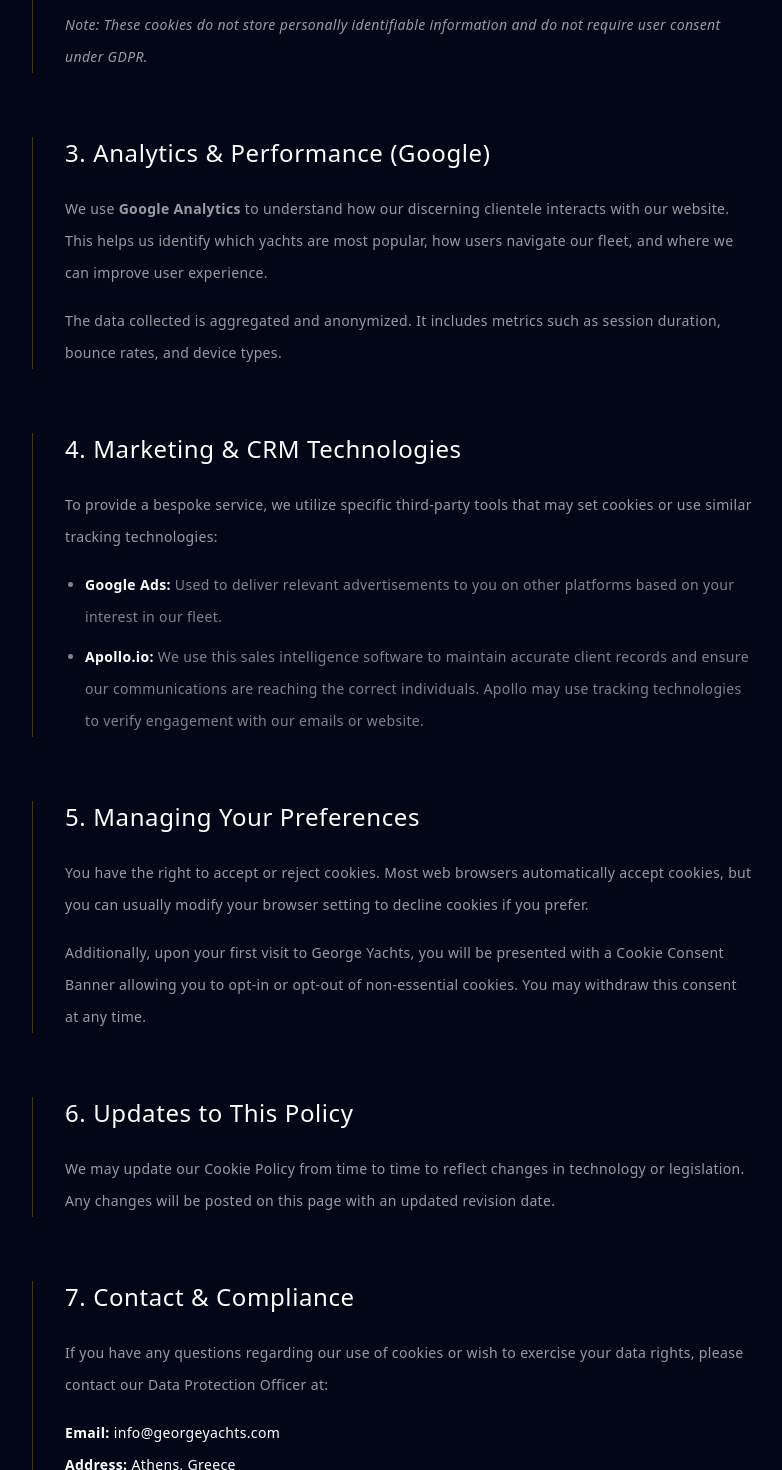
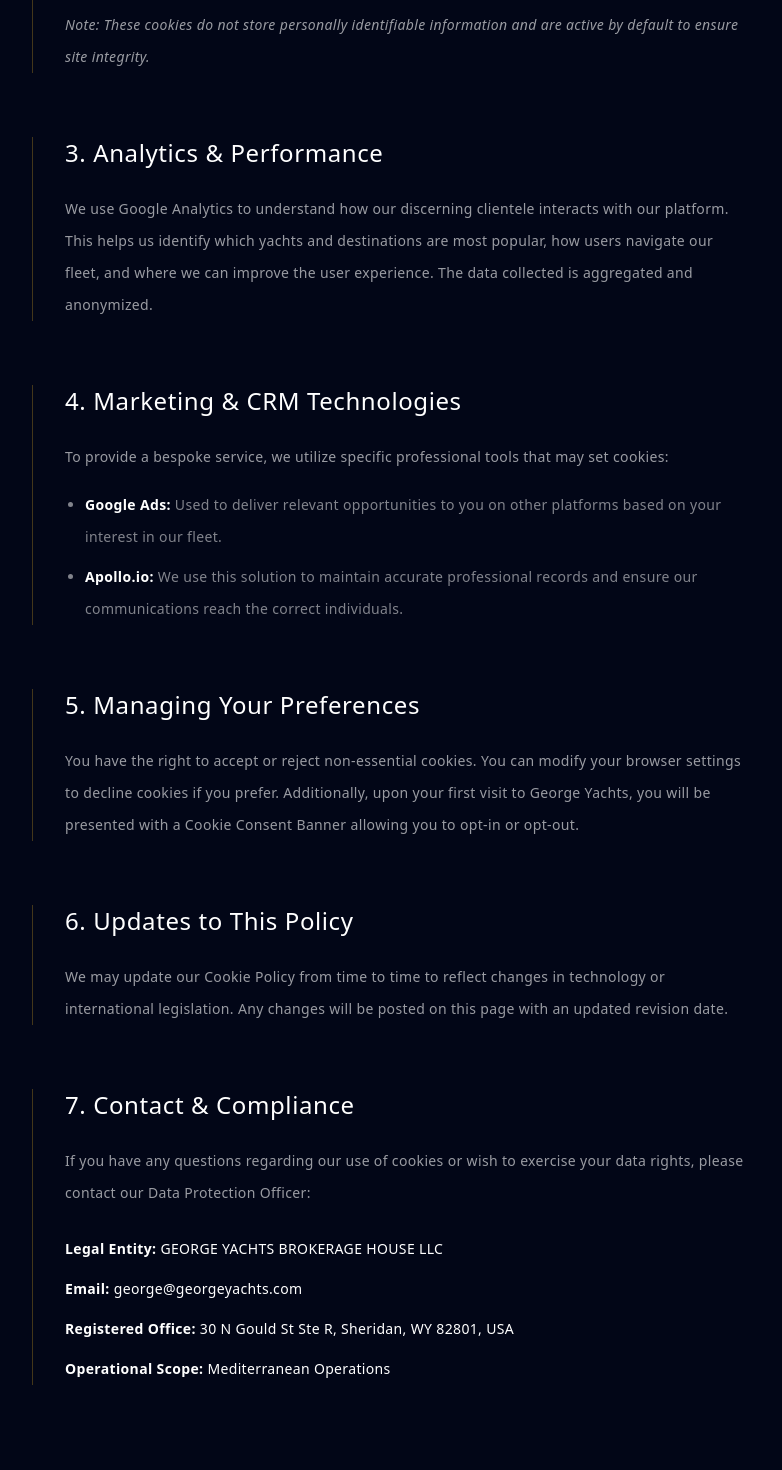
Before and after one commit to gbiniaris13/george-yachts, a Next.js app: page /cookie-policy in a window 1280 px wide. Shown: the part 1020-2490 px from the top of the page, without its empty margins (248-1030 px from the left). Built offline with nearby package versions, Linux system fonts and the light colour scheme; no server answers.

Commit message:
modify privacy policy, cookie policy and George title on /team

```diff
--- a/app/components/TeamSection.jsx
+++ b/app/components/TeamSection.jsx
@@ -12,7 +12,7 @@ const GOLD_HEX = "#7a6200";
 const teamMembers = [
   {
     name: "George P. Biniaris",
-    title: "Yacht Broker",
+    title: "Managing Broker",
     imageUrl: "/images/george.jpg",
     instagram: "george_p.biniaris",
     profileUrl: "/team/george-biniaris", // Example link
--- a/app/cookie-policy/page.jsx
+++ b/app/cookie-policy/page.jsx
@@ -1,9 +1,9 @@
-import Footer from "../components/Footer"; // Kept your requested path
+import Footer from "../components/Footer";
 
 export const metadata = {
   title: "Cookie Policy | George Yachts",
   description:
-    "Transparency regarding our use of digital tracking technologies.",
+    "We use advanced digital technologies to ensure your experience on George Yachts is seamless, personalized, and secure.",
 };
 
 // This is a Helper Component (Capitalized!)
@@ -50,7 +50,7 @@ const CookiePolicy = () => {
             tailored digital experience.
           </p>
           <p>
-            Under the General Data Protection Regulation (GDPR), we
+            Under international data protection standards (including GDPR), we
             differentiate between cookies that are strictly necessary for the
             technical operation of the site and those used for analytics or
             marketing purposes.
@@ -66,64 +66,55 @@ const CookiePolicy = () => {
           <p>
             <em>
               Note: These cookies do not store personally identifiable
-              information and do not require user consent under GDPR.
+              information and are active by default to ensure site integrity.
             </em>
           </p>
         </Section>
 
-        <Section title="3. Analytics & Performance (Google)">
+        <Section title="3. Analytics & Performance">
           <p>
-            We use <strong>Google Analytics</strong> to understand how our
-            discerning clientele interacts with our website. This helps us
-            identify which yachts are most popular, how users navigate our
-            fleet, and where we can improve user experience.
-          </p>
-          <p>
-            The data collected is aggregated and anonymized. It includes metrics
-            such as session duration, bounce rates, and device types.
+            We use Google Analytics to understand how our discerning clientele
+            interacts with our platform. This helps us identify which yachts and
+            destinations are most popular, how users navigate our fleet, and
+            where we can improve the user experience. The data collected is
+            aggregated and anonymized.
           </p>
         </Section>
 
         <Section title="4. Marketing & CRM Technologies">
           <p>
-            To provide a bespoke service, we utilize specific third-party tools
-            that may set cookies or use similar tracking technologies:
+            To provide a bespoke service, we utilize specific professional tools
+            that may set cookies:
           </p>
           <ul className="list-disc pl-5 space-y-2 mt-4 text-white/50">
             <li>
               <strong className="text-white">Google Ads:</strong> Used to
-              deliver relevant advertisements to you on other platforms based on
+              deliver relevant opportunities to you on other platforms based on
               your interest in our fleet.
             </li>
             <li>
               <strong className="text-white">Apollo.io:</strong> We use this
-              sales intelligence software to maintain accurate client records
-              and ensure our communications are reaching the correct
-              individuals. Apollo may use tracking technologies to verify
-              engagement with our emails or website.
+              solution to maintain accurate professional records and ensure our
+              communications reach the correct individuals.
             </li>
           </ul>
         </Section>
 
         <Section title="5. Managing Your Preferences">
           <p>
-            You have the right to accept or reject cookies. Most web browsers
-            automatically accept cookies, but you can usually modify your
-            browser setting to decline cookies if you prefer.
-          </p>
-          <p>
+            You have the right to accept or reject non-essential cookies. You
+            can modify your browser settings to decline cookies if you prefer.
             Additionally, upon your first visit to George Yachts, you will be
             presented with a Cookie Consent Banner allowing you to opt-in or
-            opt-out of non-essential cookies. You may withdraw this consent at
-            any time.
+            opt-out.
           </p>
         </Section>
 
         <Section title="6. Updates to This Policy">
           <p>
             We may update our Cookie Policy from time to time to reflect changes
-            in technology or legislation. Any changes will be posted on this
-            page with an updated revision date.
+            in technology or international legislation. Any changes will be
+            posted on this page with an updated revision date.
           </p>
         </Section>
 
@@ -131,12 +122,28 @@ const CookiePolicy = () => {
           <p>
             If you have any questions regarding our use of cookies or wish to
             exercise your data rights, please contact our Data Protection
-            Officer at:
+            Officer:
           </p>
-          <p className="mt-4 text-white">
-            <strong>Email:</strong> info@georgeyachts.com
-            <br />
-            <strong>Address:</strong> Athens, Greece
+          <p className="mt-6 text-white space-y-2">
+            <div>
+              <strong>Legal Entity:</strong> GEORGE YACHTS BROKERAGE HOUSE LLC
+            </div>
+            <div>
+              <strong>Email:</strong>{" "}
+              <a
+                href="mailto:george@georgeyachts.com"
+                className="hover:text-[#DAA520] transition-colors"
+              >
+                george@georgeyachts.com
+              </a>
+            </div>
+            <div>
+              <strong>Registered Office:</strong> 30 N Gould St Ste R, Sheridan,
+              WY 82801, USA
+            </div>
+            <div>
+              <strong>Operational Scope:</strong> Mediterranean Operations
+            </div>
           </p>
         </Section>
 
@@ -148,7 +155,6 @@ const CookiePolicy = () => {
         </div>
       </div>
 
-      {/* --- ADDED FOOTER HERE --- */}
       <Footer />
     </div>
   );
--- a/app/privacy-policy/page.jsx
+++ b/app/privacy-policy/page.jsx
@@ -3,7 +3,7 @@ import Footer from "../components/Footer";
 export const metadata = {
   title: "Privacy Policy | George Yachts",
   description:
-    "Our commitment to confidentiality, data protection, and digital privacy.",
+    "George Yachts Brokerage House LLC commitment to confidentiality, data protection, and digital privacy.",
 };
 
 // This Component is perfectly valid.
@@ -32,9 +32,10 @@ const PrivacyPolicy = () => {
             Privacy Policy
           </h1>
           <p className="text-white/50 max-w-2xl mx-auto leading-relaxed font-light">
-            Your privacy is paramount. This document outlines how George Yachts
-            collects, protects, and utilizes your data to provide a bespoke
-            luxury experience.
+            George Yachts Brokerage House LLC is committed to protecting your
+            privacy. This document outlines how we collect, protect, and utilize
+            your data to provide a bespoke luxury experience in accordance with
+            Wyoming state and federal regulations.
           </p>
         </div>
 
@@ -46,11 +47,12 @@ const PrivacyPolicy = () => {
       <div className="container mx-auto max-w-3xl px-6 py-24">
         <Section title="1. Introduction">
           <p>
-            George Yachts ("we," "us," or "our") is committed to protecting your
-            privacy. This Privacy Policy explains how we collect, use, disclose,
-            and safeguard your information when you visit our website. By
-            accessing or using our services, you consent to the data practices
-            described in this policy.
+            George Yachts Brokerage House LLC ("we," "us," or "our") is
+            committed to protecting your privacy. This Privacy Policy explains
+            how we collect, use, disclose, and safeguard your information when
+            you visit our website. As a Wyoming-registered entity, we operate in
+            accordance with applicable state and federal regulations to provide
+            a bespoke luxury experience.
           </p>
         </Section>
 
@@ -126,11 +128,27 @@ const PrivacyPolicy = () => {
             to update, delete, or change any Personal Information we hold,
             please contact us at:
           </p>
-          <p className="mt-4 text-white">
-            <strong>Email:</strong> info@georgeyachts.com
-            <br />
-            <strong>Location:</strong> Athens, Greece
-          </p>
+          <div className="mt-6 text-white space-y-2">
+            <div>
+              <strong>Legal Entity:</strong> GEORGE YACHTS BROKERAGE HOUSE LLC
+            </div>
+            <div>
+              <strong>Email:</strong>{" "}
+              <a
+                href="mailto:george@georgeyachts.com"
+                className="hover:text-[#DAA520] transition-colors"
+              >
+                george@georgeyachts.com
+              </a>
+            </div>
+            <div>
+              <strong>Registered Office Address:</strong> 30 N Gould St Ste R,
+              Sheridan, WY 82801, USA
+            </div>
+            <div>
+              <strong>Operational Scope:</strong> Mediterranean Operations
+            </div>
+          </div>
         </Section>
 
         {/* Footer Note */}
```
